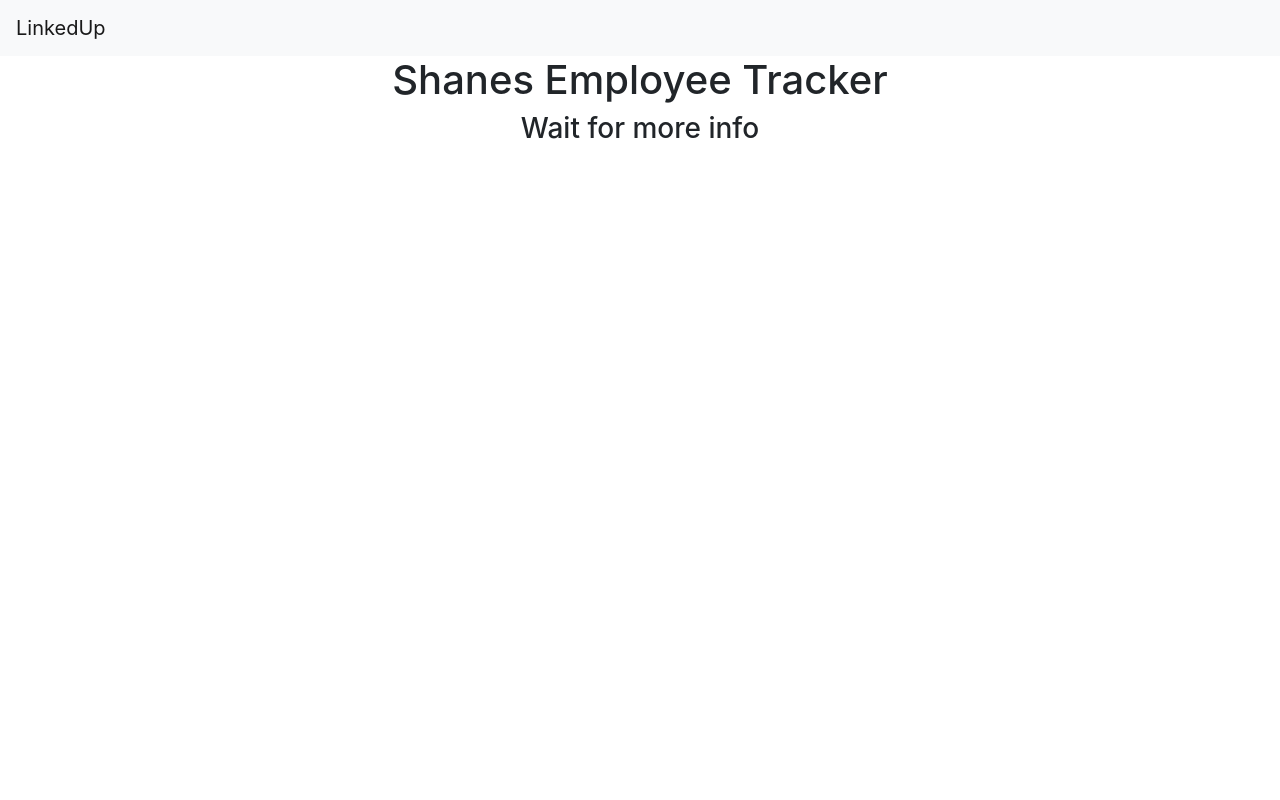
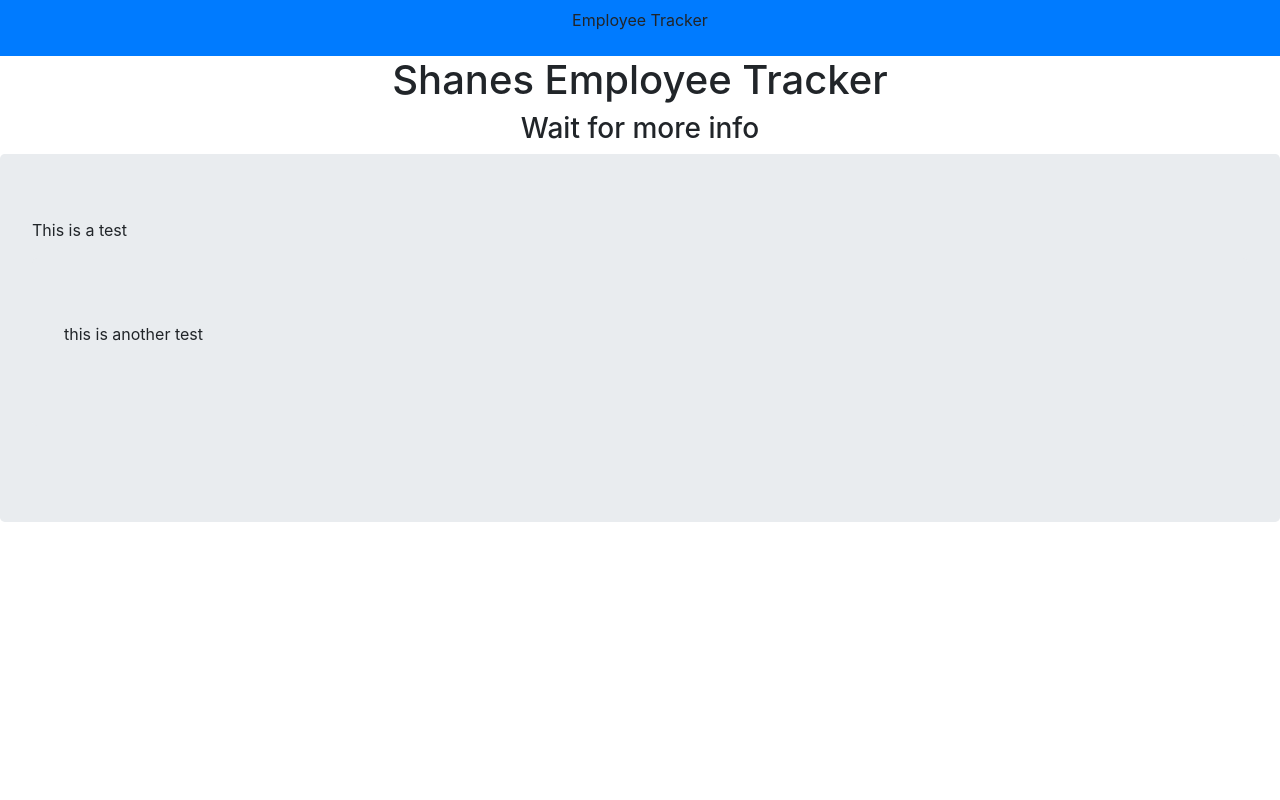
Before and after one commit to WebmasterShane/React-Employee-System, a React (Create React App) app: page / in a window 1280 px wide. Shown: the top 800 px of the page. Built offline with nearby package versions, Linux system fonts and the light colour scheme; no server answers.

Commit message:
this is an attempt

```diff
--- a/src/components/CardContainer/index.js
+++ b/src/components/CardContainer/index.js
@@ -1,13 +1,25 @@
 import React, {useContext} from "react";
-import Card from "../Card";
+import Ul from "../Ul/index" ;
+import EmployeeContext from "../../utils/EmployeeContext"
 import "./style.css";
 
 
 
 function CardContainer() {
+  console.log("CardTestCardTest")
+  const employees = useContext(EmployeeContext)
+  const {nameF, nameL, image, email, GHusername } = employees
+  console.log(employees)
+
   return (
     <div className="jumbotron card-container">
-      <Card
+      <p>This is a test</p>
+      <Ul
+      nameF={nameF}
+      nameL={nameL}
+      image={image}
+      email={email}
+      username={GHusername}
       />
     </div>
   );
--- a/src/components/Navbar/index.js
+++ b/src/components/Navbar/index.js
@@ -4,10 +4,10 @@ import "./style.css";
 // Depending on the current path, this component sets the "active" class on the appropriate navigation link item
 function Navbar() {
   return (
-    <nav className="navbar navbar-expand-lg navbar-light bg-light">
-      <a className="navbar-brand" href="/">
-        LinkedUp
-      </a>
+    <nav className="navbar navbar-expand-lg justify-content-center bg-primary">
+      <p className="navbar-brandd-flex justify-content-center bg-primary">
+        Employee Tracker
+      </p>
     </nav>
   );
 }
--- /dev/null
+++ b/src/components/Ul/index.js
@@ -0,0 +1,19 @@
+import React, {useContext} from "react";
+import Ul from "../Ul";
+import "./style.css";
+
+
+
+function Ulfunction() {
+  return (
+    <div className="jumbotron card-container">
+      <p>this is another test</p><table>
+        <tr>
+
+        </tr>
+      </table>
+    </div>
+  );
+}
+
+export default Ulfunction;
--- /dev/null
+++ b/src/components/Ul/style.css
@@ -0,0 +1,4 @@
+.card-container {
+  margin: 0 auto;
+  padding: 20px 200px;
+}
--- a/src/pages/employeeBank.js
+++ b/src/pages/employeeBank.js
@@ -1,6 +1,6 @@
 import React, { useEffect, useState } from "react";
 import API from "../utils/API";
-import CardContainer from "../components/Wrapper/index";
+import CardContainer from "../components/CardContainer/index";
 import Row from "../components/Row";
 import EmployeeContext from "../utils/EmployeeContext"
 
@@ -21,35 +21,35 @@ function Employees() {
     loadUsers();
   }, []);
 
-  function nextUser(userIndex) {
-    // Ensure that the user index stays within our range of users
-    if (userIndex >= users.length) {
-      userIndex = 0;
-    }
-    setUser(users[userIndex]);
-    setUserIndex(userIndex);
-  }
+  // function nextUser(userIndex) {
+  //   // Ensure that the user index stays within our range of users
+  //   if (userIndex >= users.length) {
+  //     userIndex = 0;
+  //   }
+  //   setUser(users[userIndex]);
+  //   setUserIndex(userIndex);
+  // }
 
-  function previousUser(userIndex) {
-    // Ensure that the user index stays within our range of users
-    if (userIndex < 0) {
-      userIndex = users.length - 1;
-    }
-    setUser(users[userIndex]);
-    setUserIndex(userIndex);
-  }
+  // function previousUser(userIndex) {
+  //   // Ensure that the user index stays within our range of users
+  //   if (userIndex < 0) {
+  //     userIndex = users.length - 1;
+  //   }
+  //   setUser(users[userIndex]);
+  //   setUserIndex(userIndex);
+  // }
 
-  function handleBtnClick(event) {
-    // Get the title of the clicked button
-    const btnName = event.target.getAttribute("data-value");
-    if (btnName === "next") {
-      const newUserIndex = userIndex + 1;
-      nextUser(newUserIndex);
-    } else {
-      const newUserIndex = userIndex - 1;
-      previousUser(newUserIndex);
-    }
-  }
+  // function handleBtnClick(event) {
+  //   // Get the title of the clicked button
+  //   const btnName = event.target.getAttribute("data-value");
+  //   if (btnName === "next") {
+  //     const newUserIndex = userIndex + 1;
+  //     nextUser(newUserIndex);
+  //   } else {
+  //     const newUserIndex = userIndex - 1;
+  //     previousUser(newUserIndex);
+  //   }
+  // }
 
   function loadUsers() {
         API.getUsers().then(users => {
@@ -70,15 +70,15 @@ function Employees() {
   }
 
   return (
-    <EmployeeContext.Provider value={{user, users, handleBtnClick }}>
+    <EmployeeContext.Provider value={{user, users}}>
     <div>
       <h1 className="text-center">Shanes Employee Tracker</h1>
       <h3 className="text-center">Wait for more info</h3>
-      <Row>
+
         <CardContainer
 
         />
-      </Row>
+
     </div>
     </EmployeeContext.Provider>
   );
```
Also changed, not shown: 15 other files (tests, documents, lock files or other folders).
